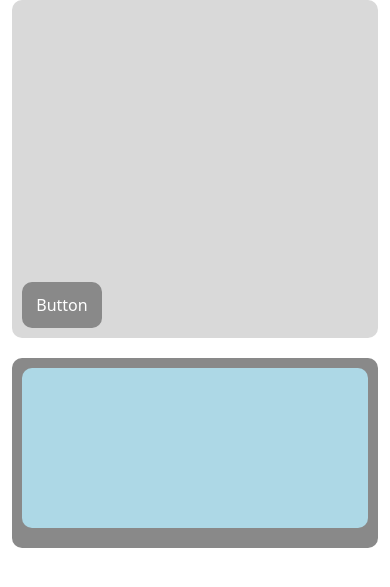
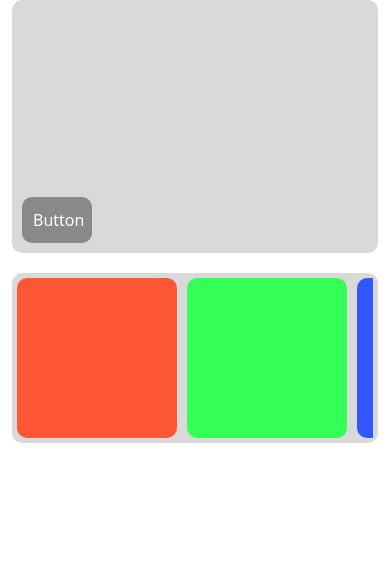
Before and after one commit to ahmadhusain98/ahmadhusain98.github.io, a PHP site: page / in a window 390 px wide. Shown: the part 88-675 px from the top of the page. Run offline with PHP 8.4, Linux system fonts and the light colour scheme.

Commit message:
fixed section 1

```diff
--- a/index.html
+++ b/index.html
@@ -45,17 +45,17 @@
 
         <div class="carousel-container">
             <div class="carousel">
-                <div class="img-slider" style="background-color: lightblue;"></div>
-                <div class="img-slider" style="background-color: lightcoral;"></div>
-                <div class="img-slider" style="background-color: lightgreen;"></div>
-                <div class="img-slider" style="background-color: lightsalmon;"></div>
-                <div class="img-slider" style="background-color: lightseagreen;"></div>
-                <div class="img-slider" style="background-color: lightskyblue;"></div>
-                <div class="img-slider" style="background-color: lightslategray;"></div>
-                <div class="img-slider" style="background-color: lightyellow;"></div>
+                <div class="box" style="background-color: #FF5733;"></div>
+                <div class="box" style="background-color: #33FF57;"></div>
+                <div class="box" style="background-color: #3357FF;"></div>
+                <div class="box" style="background-color: #FFFF33;"></div>
+                <div class="box" style="background-color: #FF33FF;"></div>
+                <div class="box" style="background-color: #33FFFF;"></div>
+                <div class="box" style="background-color: #FF8033;"></div>
+                <div class="box" style="background-color: #8033FF;"></div>
+                <div class="box" style="background-color: #ff334f;"></div>
             </div>
         </div>
-
     </div>
 
     <script src="../script.js"></script>
--- a/style.css
+++ b/style.css
@@ -40,23 +40,18 @@
     display: none !important;
 }
 
-/* Hero Section */
 .hero {
     background-color: #d9d9d9;
     width: 100%;
     height: 50vh;
-    /* Gunakan 50vh agar tinggi responsif terhadap viewport */
     border-radius: 10px;
     margin-bottom: 20px;
     display: flex;
     justify-content: center;
     align-items: center;
-    /* Vertikal centering */
     position: relative;
-    /* Untuk memposisikan tombol di dalamnya */
 }
 
-/* Button di dalam hero section */
 .btn-hero {
     border-radius: 10px;
     padding: 10px;
@@ -66,35 +61,30 @@
     color: white;
     position: absolute;
     bottom: 20px;
-    /* Letakkan tombol di bagian bawah hero section */
+    left: 20px;
 }
 
-/* Container untuk carousel */
 .carousel-container {
-    width: 100%;
+    min-width: 100%;
+    overflow: hidden;
+    max-width: 1350px;
+    background-color: #d9d9d9;
     padding: 10px;
-    overflow: hidden;
-    background-color: #898989;
-    padding: 10px;
-    height: auto;
     border-radius: 10px;
+    overflow-x: hidden;
 }
 
 .carousel {
     display: flex;
-    transition: transform 0.3s ease-in-out;
-    /* Transisi lebih halus */
     gap: 10px;
-    width: 100%;
+    animation: slide 20s linear infinite;
+    overflow-x: hidden;
 }
 
-.img-slider {
+.box {
+    width: 160px;
     height: 160px;
-    width: 160px;
-    background-size: cover;
-    background-position: center;
     border-radius: 10px;
-    object-fit: cover;
 }
 
 @media (max-width: 480px) {
@@ -118,12 +108,6 @@
 
     .hero {
         height: 30vh;
-        /* Mengurangi tinggi hero section pada perangkat lebih kecil (smartphone) */
-    }
-
-    .slider {
-        grid-template-columns: 1fr;
-        /* Menampilkan gambar slider dalam satu kolom pada perangkat yang lebih kecil */
     }
 
     .btn-hero {
@@ -135,36 +119,18 @@
 
     .carousel-container {
         max-width: 100%;
+        padding: 5px;
     }
 
-    .img-slider {
-        height: 160px;
-        min-width: 100%;
-        border-radius: 10px;
+    .carousel {
+        animation: none;
+        overflow-x: scroll;
+        -webkit-overflow-scrolling: touch;
+    }
+
+    .box {
+        flex-shrink: 0;
+        min-width: 160px;
+        min-height: 160px;
     }
 }
-
-/* Responsif untuk tablet dan perangkat lebih kecil */
-@media (max-width: 768px) {
-    .hero {
-        height: 40vh;
-        /* Menurunkan tinggi hero section pada perangkat dengan layar lebih kecil */
-    }
-
-    .slider {
-        display: grid;
-        grid-template-columns: repeat(2, 1fr);
-        /* Menampilkan 2 gambar per baris pada layar kecil */
-    }
-
-    .img-slider {
-        width: 100%;
-        /* Gambar slider menggunakan 100% lebar container pada layar kecil */
-        margin-bottom: 10px;
-    }
-
-    .btn-hero {
-        width: 80px;
-        /* Menyesuaikan ukuran tombol pada layar kecil */
-    }
-}
```
